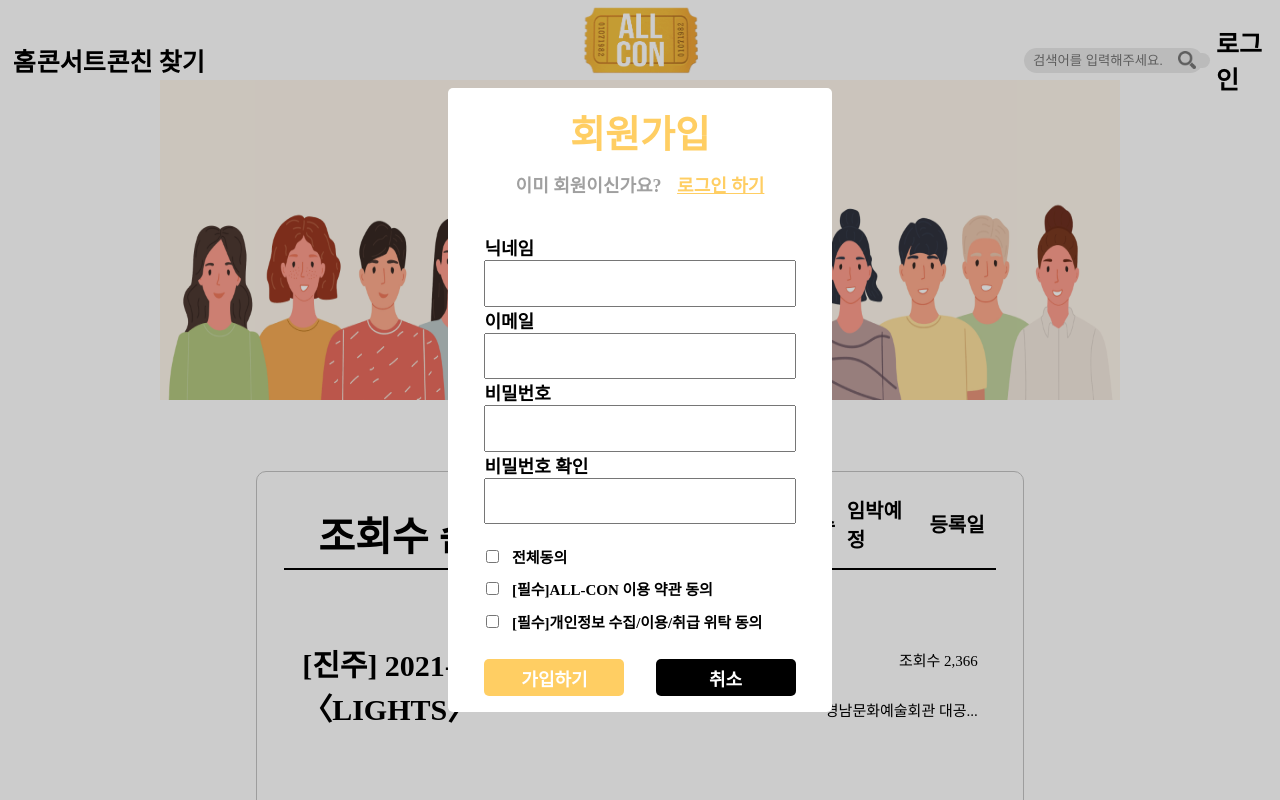
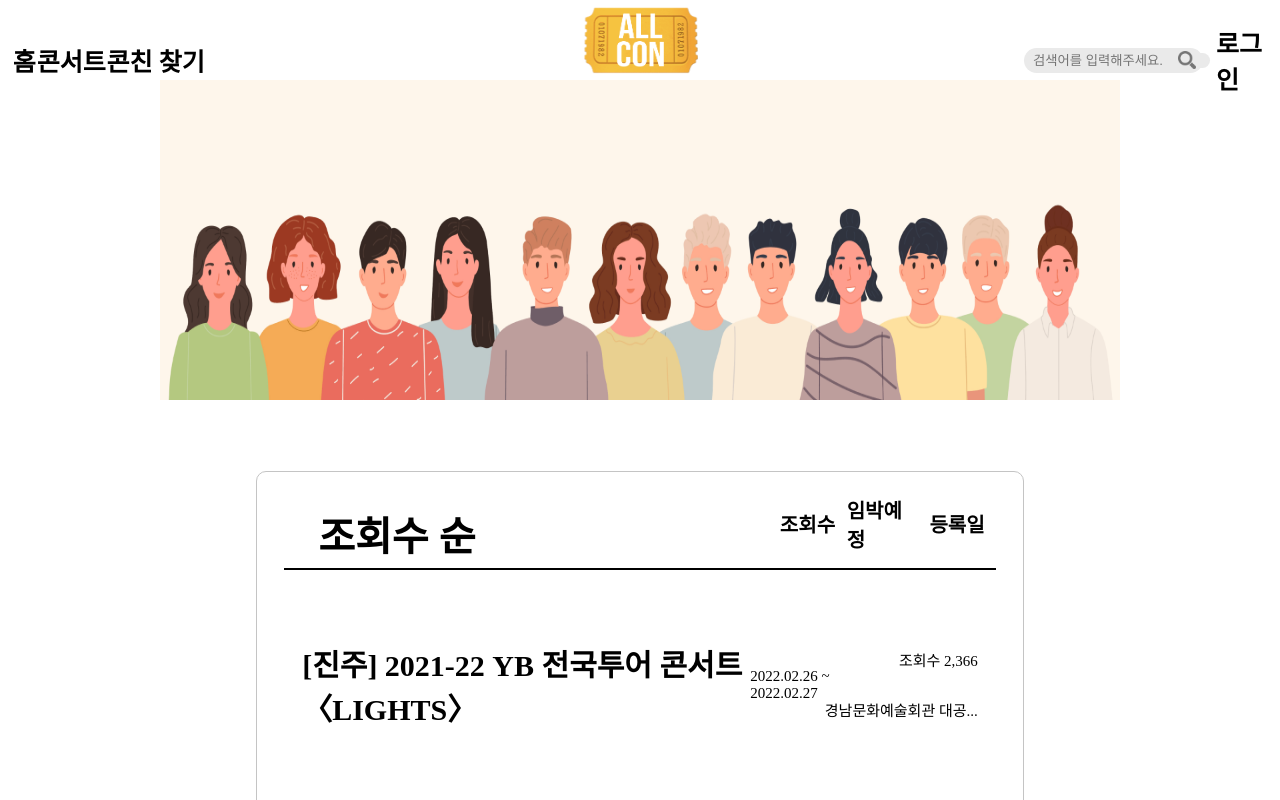
Before and after one commit to codestates/ALL-CON, a React (Create React App) app in the folder client/: page / in a window 1280 px wide. Shown: the top 800 px of the page. Built offline with nearby package versions, Linux system fonts and the light colour scheme.

Commit message:
In Progress: Deploy Test

```diff
--- a/client/src/App.tsx
+++ b/client/src/App.tsx
@@ -26,7 +26,7 @@ function App() {
       {/* <ConChinCertificationPage /> */}
       {/* <MyPage /> */}
       {/* <TosModal /> */}
-      <SignUpModal />
+      {/* <SignUpModal /> */}
       <div id='modalWrapper'>
         {/* <MyProfileImageModal /> */}
         {/* <ConfirmNumberModal />
```
